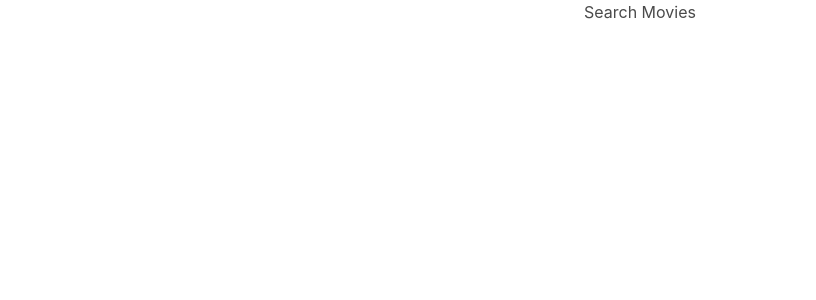
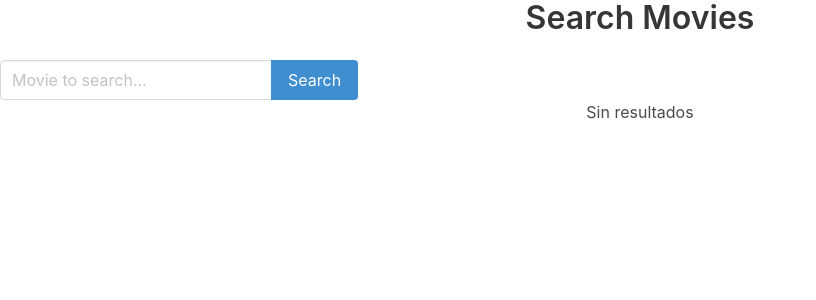
Before and after one commit to LuciaGutierrez/buscador_peliculas, a React (Create React App) app: page / in a window 1280 px wide. Shown: the top 300 px of the page, without its empty margins (0-816 px from the left). Built offline with nearby package versions, Linux system fonts and the light colour scheme.

Commit message:
Conexión formulario y API

```diff
--- a/src/App.js
+++ b/src/App.js
@@ -1,14 +1,36 @@
-import React from 'react';
+import React, { Component } from 'react';
 import './App.css';
 import 'bulma/css/bulma.css'
+import { Title } from './components/Title'
+import { SearchForm } from './components/SearchForm'
 
+class App extends Component {
+  state = { results: [] }
 
-function App() {
-  return (
-    <div className="App">
-      Search Movies
-    </div>
-  );
+  _handleResults = (results) => {
+    this.setState({ results })
+  }
+
+  _renderResults () {
+    const {results} = this.state
+    return results.map(movie => {
+    return <p key={movie.imdbID}>{movie.Title}</p>
+    })
+  }
+
+  render() {
+    return (
+      <div className="App">
+        <Title>Search Movies</Title> {/*Pasamos Search Movies como children*/}
+        <div className='SearchForm-wrapper'>
+          <SearchForm onResults={this._handleResults} />
+        </div>
+        {this.state.results.length === 0
+          ? <p>Sin resultados</p>
+          : this._renderResults()}
+      </div>
+    );
+  }
 }
 
 export default App;
--- a/src/components/SearchForm.js
+++ b/src/components/SearchForm.js
@@ -1,5 +1,5 @@
 import React, { Component } from 'react';
-
+const API_KEY = '6fb7f564'
 export class SearchForm extends Component {
 
     state = {
@@ -12,20 +12,29 @@
 
     _handleSubmit = (e) => {
         e.preventDefault()
-        alert(this.state.inputMovie)
+        const {inputMovie} = this.state
+        fetch(`http://www.omdbapi.com/?apikey=${API_KEY}&s=${inputMovie}`) //s hace una busqueda y devuelve un listado con todos los que coincidan con el nombre
+        .then(res => res.json()) //devuelve una promesa
+        .then(results => {
+            //console.log(results)
+            const {Search, totalResults} = results
+            console.log({Search, totalResults})
+            this.props.onResults(Search)
+        })
     }
+
     render() {
         return (
             <form onSubmit={this._handleSubmit}>
-                <div class="field has-addons">
-                    <div class="control">
+                <div className="field has-addons">
+                    <div className="control">
                         <input
                             onChange={this._handleChange}
-                            class="input"
+                            className="input"
                             type="text"
                             placeholder="Movie to search..." />
                     </div>
-                    <div class="control">
+                    <div className="control">
                         <button className="button is-info">
                             Search
                         </button>
```
